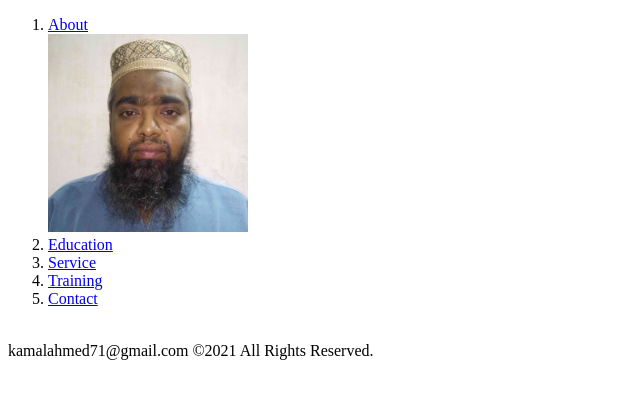
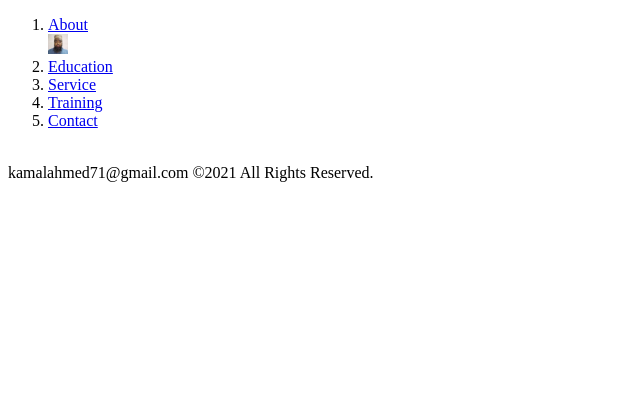
Before and after one commit to kamalahmed71/kamalahmed71.github.io, a plain HTML site: page index.html in a window 1280 px wide. Shown: the whole page, without its empty margins (0-640 px from the left). Drawn offline with Linux system fonts and the light colour scheme.

Commit message:
Update index.html

```diff
--- a/index.html
+++ b/index.html
@@ -12,7 +12,7 @@
 	<li><a href="about.html" target="_blank">About </a> <br></li>
 	<!--
 	<img src="Kamal-PP.jpg" alt="Kamal's photo" width="300px"> <br></li>-->
-	<img src="41-2.jpg" alt="Kamal's photo" width="200px"> <br></li>
+	<img src="41-2.jpg" alt="Kamal's photo" width="20px"> <br></li>
 	<li><a href="Education.html" target="_blank">Education </a> <br></li>
 	<li><a href="Service.html" target="_blank">Service </a> <br></li>
 	<li><a href="Training.html" target="_blank">Training </a> <br></li>
```
